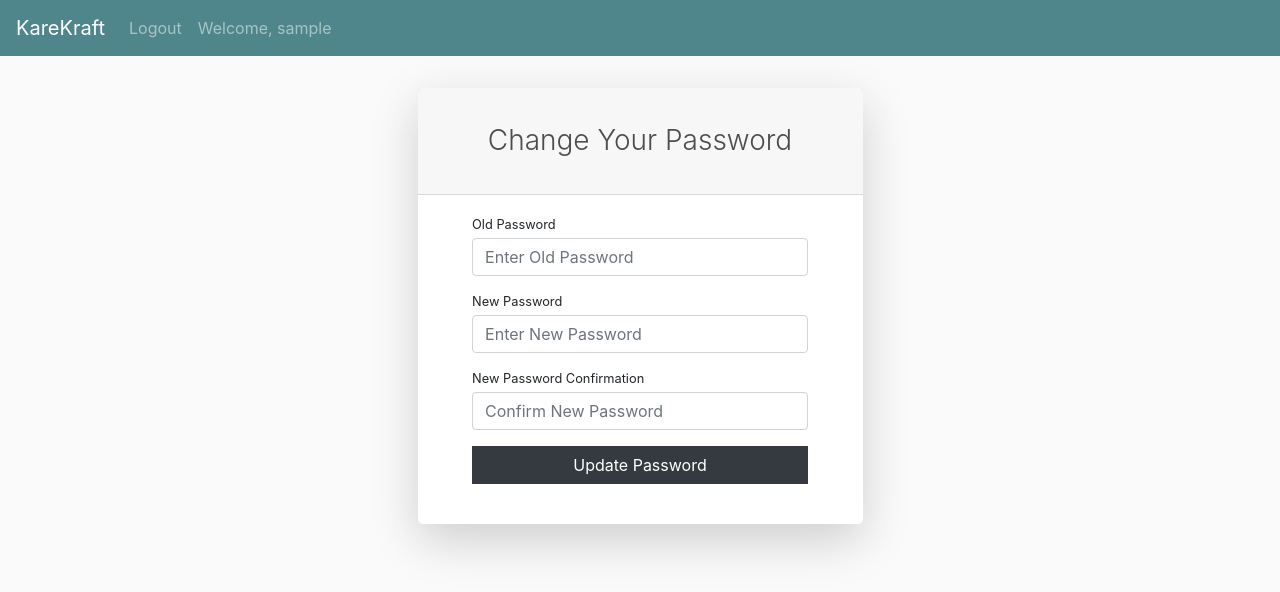
After one commit to AngadK89/karekraft, a Django app: page /change-password/ in a window 1280 px wide. The commit adds this page. Shown: the top 592 px of the page. Run offline with Django 4.2, Linux system fonts and the light colour scheme; the visitor is signed in with stand-in values (Sample User, id 1); some libraries are stand-ins or nearby versions.

Commit message:
Creating Profile Pages
To allow customers to view & change their profile, I added the following pages:
1. View Profile - this page allows users to view all their profile details, as well as all their orders with information like the placement date, total, payment method, and status

2. Edit Profile - allows users to edit details of their profile, which is then updated in the backend User and Customer entities as well.

3. Change password - a separate page was added to allow customers to change their password, as it requires unique form fields (Enter old password, enter & re-confirm new password)

At the same time, navigation buttons were added to allow logged in customers to move between:
store page -> view profile page -> edit profile page -> change password page
Once the profile is successfully edited, the customer is also redirected back to the store page.

```diff
--- a/static/css/main.css
+++ b/static/css/main.css
@@ -104,3 +104,7 @@ h1,h2,h3,h4,h5,h6{
 .hidden{
 	display: none!important;
 }
+
+.display-btn{
+	color:hsl(0, 0%, 30%)
+}
--- /dev/null
+++ b/store/templates/store/change-password.html
@@ -0,0 +1,75 @@
+{% extends "store/base.html" %}
+{% block content %}
+    <div class="form-content my-3 p-3">
+        <div class="container">
+            <div class="row justify-content-center">
+                <div class="col-lg-5">
+                        <div class="card shadow-lg border-0 rounded-lg mt-0 mb-3">
+                            <div class="card-header justify-content-center">
+                              <h3 class="font-weight-light my-4 text-center">Change Your Password</h3>
+                            </div>
+                            {% if form.errors %}
+                                <div class="alert alert-danger alert-dismissible" role="alert">
+                                    <div id="form_errors">
+                                        {% for key, value in form.errors.items %}
+                                            <strong>{{ value }}</strong>
+                                        {% endfor %}
+                                    </div>
+                                    <button type="button" class="close" data-dismiss="alert" aria-label="Close">
+                                        <span aria-hidden="true">&times;</span>
+                                    </button>
+                                </div>
+                            {% endif %}
+
+                            <div class="card-body">
+                                <form method="POST">
+                                    {% csrf_token %}
+                                    <div class="form-row">
+                                        <div class="col-md-10 offset-md-1">
+                                            <div class="form-group">
+                                                <label class="small mb-1" for="id_old_password">Old Password</label>
+                                                <input type="password" name="old_password" autocomplete="new-password"
+                                                       class="form-control" required id="id_old_password"
+                                                       placeholder="Enter Old Password"/>
+                                                <span>
+                                                </span>
+                                            </div>
+                                        </div>
+                                    </div>
+                                    <div class="form-row">
+                                        <div class="col-md-10 offset-md-1">
+                                            <div class="form-group">
+                                                <label class="small mb-1" for="id_new_password1">New Password</label>
+                                                <input type="password" name="new_password1" autocomplete="new-password"
+                                                       class="form-control" required id="id_new_password1"
+                                                       placeholder="Enter New Password"/>
+                                                <span>
+                                                </span>
+                                            </div>
+                                        </div>
+                                    </div>
+                                    <div class="form-row">
+                                        <div class="col-md-10 offset-md-1">
+                                            <div class="form-group">
+                                                <label class="small mb-1" for="id_new_password2">New Password Confirmation</label>
+                                                <input type="password" name="new_password2" autocomplete="new-password"
+                                                       required id="id_new_password2" class="form-control"
+                                                       placeholder="Confirm New Password"/>
+                                            </div>
+                                        </div>
+                                    </div>
+                                    <div class="form-row">
+                                        <div class="col-md-10 offset-md-1">
+                                            <div class="form-group mt-0 mb-1">
+                                                <button type="submit" class="col-md-12 btn btn-dark" id="reset">Update Password</button>
+                                            </div>
+                                        </div>
+                                    </div>
+                                </form>
+                            </div>
+                        </div>
+                </div>
+            </div>
+        </div>
+    </div>
+{% endblock content %}
--- a/store/urls.py
+++ b/store/urls.py
@@ -10,5 +10,8 @@ urlpatterns = [
     path("post_process/", views.postProcess, name='post_process'),
     path('register/', views.register, name='register'),
     path('login/', views.login_request, name='login'),
-    path('logout/', views.logout_request, name='logout')
+    path('logout/', views.logout_request, name='logout'),
+    path('view-profile/', views.view_profile, name='view-profile'),
+    path('edit-profile/', views.edit_profile, name='edit-profile'),
+    path('change-password/', views.ChangePasswordView.as_view(), name='change-password'),
 ]
--- a/store/views.py
+++ b/store/views.py
@@ -10,8 +10,12 @@ from .utils import querying_data, guestOrder
 from django.contrib.auth.forms import AuthenticationForm
 from django.contrib import messages
 from django.contrib.auth import login, authenticate, logout
-from .forms import SignUpForm
+from .forms import SignUpForm, UpdateUserForm
 from django.contrib import messages
+from django.contrib.auth.decorators import login_required
+from django.urls import reverse_lazy
+from django.contrib.auth.views import PasswordChangeView
+from django.contrib.messages.views import SuccessMessageMixin
 
 
 def store(request):
@@ -68,6 +72,46 @@ def logout_request(request):
     messages.info(request, "You have successfully logged out.")
     return redirect("store")
 
+@login_required
+def view_profile(request):
+    customer = request.user.customer
+    try:
+        orders = Order.objects.filter(customer=customer, complete=True)
+        # shipping_details = ShippingAddress.objects.get(id=orders.shipping_address)
+
+    except Order.DoesNotExist:
+        orders = None
+        # shipping_details = None
+    context = {'customer': customer, 'order': orders}
+    return render(request, 'store/view-profile.html', context)
+
+
+@login_required
+def edit_profile(request):
+    customer = request.user.customer
+    if request.method == 'POST':
+        user_form = UpdateUserForm(request.POST, instance=request.user)
+
+        if user_form.is_valid():
+            user_form.save()
+            username = user_form.cleaned_data.get('username')
+            email = user_form.cleaned_data.get('email')
+            customer.name = username
+            customer.email = email
+            customer.save()
+            messages.success(request, 'Your profile is updated successfully')
+            return redirect("view-profile")
+
+    else:
+        user_form = UpdateUserForm(instance=request.user)
+    context = {'user_form': user_form}
+    return render(request, 'store/edit-profile.html', context)
+
+
+class ChangePasswordView(SuccessMessageMixin, PasswordChangeView):
+    template_name = 'store/change-password.html'
+    success_message = "Successfully Changed Your Password"
+    success_url = reverse_lazy('store')
 
 def cart(request):
     cart_data = querying_data(request)
```
Also changed, not shown: store/forms.py (+19 -0 lines), store/templates/store/edit-profile.html (added, +89 -0 lines), store/templates/store/main.html (+8 -9 lines), store/templates/store/view-profile.html (added, +51 -0 lines), 3 other files.
